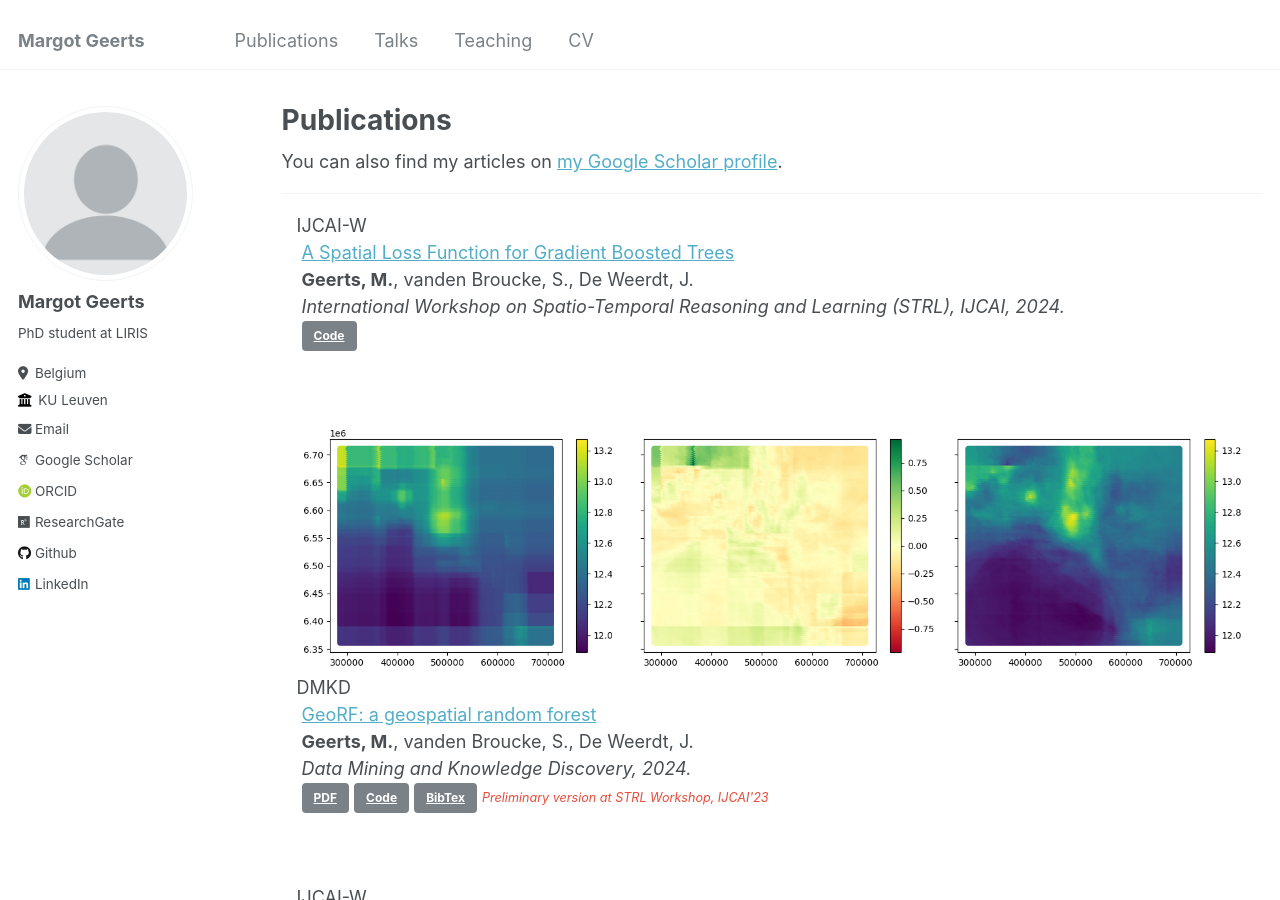
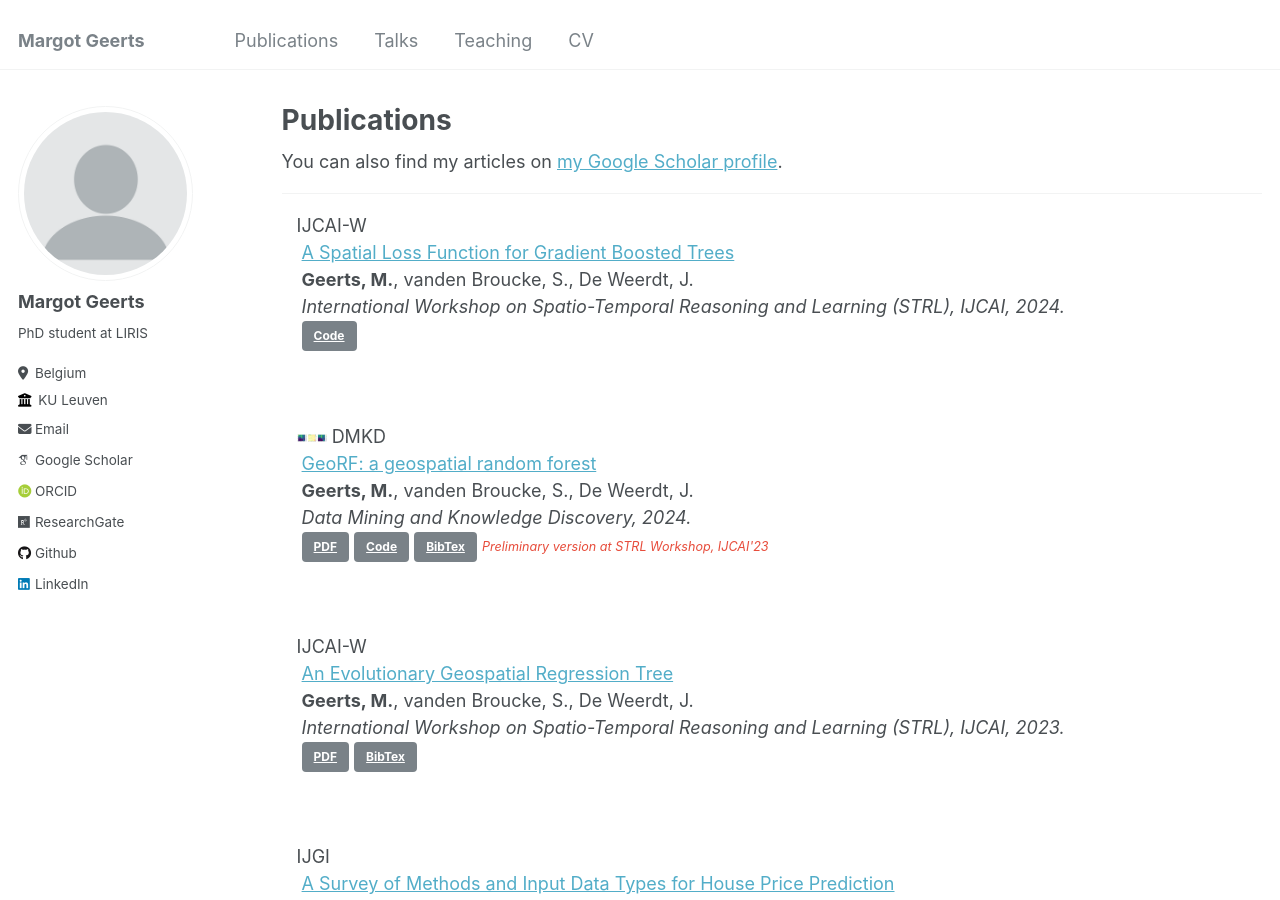
Before and after one commit to margotgeerts/margotgeerts.github.io, a Jekyll site: the page built from _pages/publications.md, in a window 1280 px wide and 900 px high. Built offline with Jekyll 4.4.1, drawn with Linux system fonts in a browser that asks for light colours; some web fonts are replaced.

Commit message:
Update publications.md

```diff
--- a/_pages/publications.md
+++ b/_pages/publications.md
@@ -18,7 +18,7 @@
 <div class="pub-row">
   <div class="col-sm-3 abbr" style="position: relative;padding-right: 15px;padding-left: 15px;">
     {% if link.image %}
-    <img src="{{ link.image }}" class="teaser img-fluid z-depth-1" style="width=30px">
+    <img src="{{ link.image }}" class="teaser img-fluid z-depth-1" style="width:30px">
     {% endif %}
     {% if link.conference_short %}
     <abbr class="badge">{{ link.conference_short }}</abbr>
```
